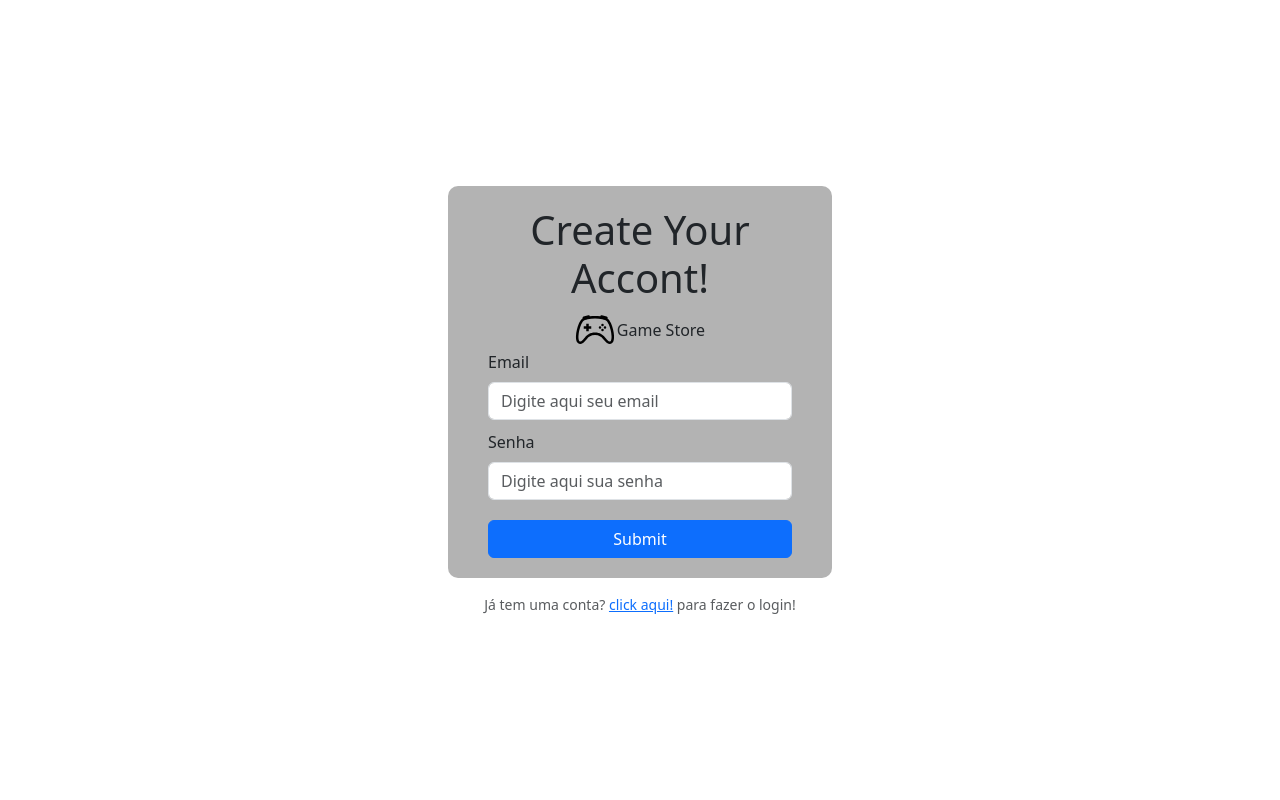
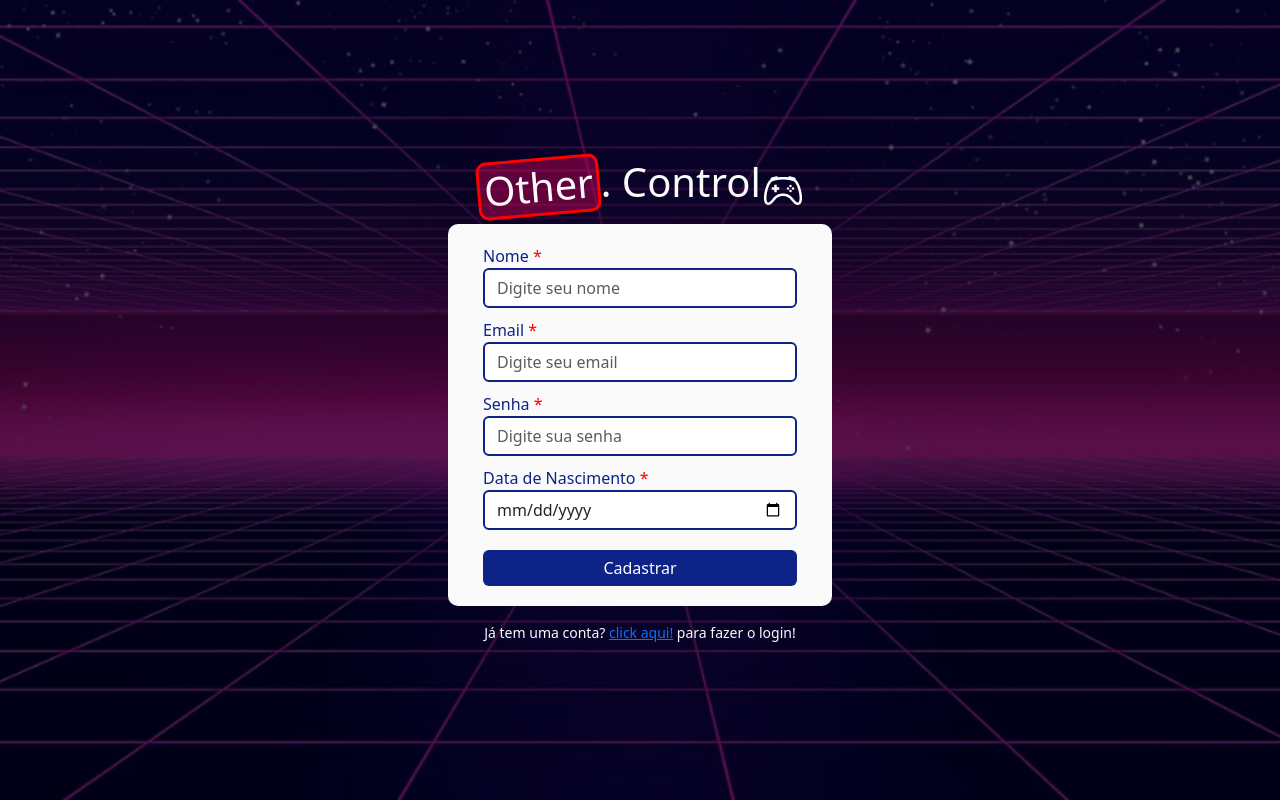
Before and after one commit to Xav86/projeto-E-commerce, a Vue app in the folder programa/client/: page /register in a window 1280 px wide. Built offline with nearby package versions, Linux system fonts and the light colour scheme.

Commit message:
feito tela de cadastro e função de cadastro

```diff
--- a/programa/client/public/index.html
+++ b/programa/client/public/index.html
@@ -5,7 +5,7 @@
     <meta http-equiv="X-UA-Compatible" content="IE=edge">
     <meta name="viewport" content="width=device-width,initial-scale=1.0">
     <link rel="icon" href="<%= BASE_URL %>controller.svg">
-    <title>Game Commerce</title>
+    <title>Other Control</title>
   </head>
   <body>
     <noscript>
--- a/programa/client/src/views/LoginView.vue
+++ b/programa/client/src/views/LoginView.vue
@@ -14,8 +14,10 @@
             <form @submit.prevent="logar()">
                 <label for="email" class="form-label">Email</label>
                 <input type="email" class="form-control" id="email" name="email" v-model="email" placeholder="Digite seu email" required>
+
                 <label for="password" class="form-label">Senha</label>
                 <input type="password" class="form-control" id="password" name="password" v-model="password" placeholder="Digite sua senha" required>
+
                 <button type="submit" class="btn btn-primary">Logar</button>
             </form>
         </div>
@@ -43,8 +45,6 @@ export default {
     },
     methods: {
         async logar() {
-            console.log("Email:", this.email);
-            console.log("Password:", this.password);
 
             try {
                 const result = await axios.post('http://localhost:8919/login', {
--- a/programa/client/src/views/RegisterView.vue
+++ b/programa/client/src/views/RegisterView.vue
@@ -1,36 +1,102 @@
 <template>
+    <div class="background">
         <div class="login">
+            <div v-if="this.error" class="alert-error" role="alert">
+                <img src="@/assets/icons/exclamation-triangle-fill.svg" alt="alert Icon" class="icon">
+                <div>
+                    <p>{{ textError }}</p>
+                </div>
+            </div>
+            <div v-if="this.success" class="alert-success" role="alert">
+                <img src="@/assets/icons/exclamation-triangle-fill.svg" alt="alert Icon" class="icon">
+                <div>
+                    <p>{{ textSuccess }} <router-link to="/login">clique aqui para fazer o login! </router-link></p>
+                </div>
+            </div>
+            <div>
+                <LogoComponent />
+            </div>
             <div class="login-content">
-          <div class="header-title">
-              <div class="logo">
-                  <img src="@/assets/icons/controller.svg" alt="Controle na logo" class="icon">
-                  <router-link class="navbar-brand" to="/">Game Store</router-link>
-              </div>
-              <h1>Create Your Accont!</h1>
-          </div>
-          <form>
-              <label for="email" class="form-label">Email</label>
-              <input type="email" class="form-control" id="email" name="email" placeholder="Digite aqui seu email">
+                <form @submit.prevent="create()">
+                    <label for="name">Nome <span>*</span> </label>
+                    <input type="text" class="form-control" id="name" name="name" placeholder="Digite seu nome" v-model="name" required>
 
-              <label for="password" class="form-label">Senha</label>
-              <input type="password" class="form-control" id="password" name="password" placeholder="Digite aqui sua senha">
+                    <label for="email" class="form-label">Email <span>*</span> </label>
+                    <input type="email" class="form-control" id="email" name="email" placeholder="Digite seu email" v-model="email" required>
 
-              <button type="submit" class="btn btn-primary">Submit</button>
+                    <label for="password" class="form-label">Senha <span>*</span> </label>
+                    <input type="password" class="form-control" id="password" name="password" placeholder="Digite sua senha" v-model="password" required>
 
+                    <label for="date-nasc">Data de Nascimento <span>*</span> </label>
+                    <input type="date" class="form-control" id="date_nasc" name="date_nasc" placeholder="Digite sua data de nascimento" v-model="date_nasc" required>
+
+                    <button type="submit" class="btn btn-primary">Cadastrar</button>
                 </form>
             </div>
             <div class="form-text mt-3">Já tem uma conta? <router-link to="/login">click aqui!</router-link> para fazer o login!</div>
         </div>
+    </div>
   </template>
 
 <script>
+import axios from 'axios';
+import LogoComponent from '@/components/logo/LogoComponent.vue';
 
 export default {
-      name: 'RegisterView'
+    name: 'RegisterView',
+    components: {
+        LogoComponent
+    },
+    data() {
+        return {
+            name: '',
+            email: '',
+            password: '',
+            date_nasc: '',
+            error: false,
+            textError: '',
+            success: false,
+            textSuccess: ''
+        }
+    },
+    methods: {
+        async create() {
+            try {
+                const result = await axios.post('http://localhost:8919/user', {
+                    name: this.name,
+                    email: this.email,
+                    password: this.password,
+                    date_nasc: this.date_nasc
+                });
+
+                console.log(result)
+                this.textSuccess = result.data.msg;
+                this.error = false;
+                this.success = true;
+
+            } catch(error) {
+                this.textError = error.response.data.error;
+                this.success = false;
+                this.error = true;
+
+            }
+        }
+    }
 }
 </script>
 
 <style scoped>
+    .background {
+        background-image: url('@/assets/images/retro-background.png');
+        background-repeat: no-repeat;
+        background-size: cover;
+        background-position-x: center;
+    }
+
+    .login-content span {
+        color: #ff0000;
+    }
+
     .login {
         display: flex;
         flex-direction: column;
@@ -38,26 +104,93 @@
         justify-content: center;
         width: 100%;
         height: 100vh;
+
+        color: #fafafa;
+        background-color: #000000a3;
     }
 
     .login-content {
         display: flex;
         flex-direction: column;
+        justify-content: center;
         width: 30%;
+        min-width: 330px;
+        max-width: 30%;
+
+        padding: 20px 35px;
+        border-radius: 10px;
+        background-color: #fafafa;
+    }
+
+    .alert-error {
+        display: flex;
+        flex-direction: row;
+        gap: 7px;
+        align-items: center;
         justify-content: center;
-          padding: 20px 40px;
-          background-color: #b3b3b3;
+
+        padding: 10px 20px;
+        margin-bottom: 17px;
+        background-color: #fa02615d;
+        border: 3px solid #ff0000;
         border-radius: 10px;
-          min-width: 375px;
+    }
+
+    .alert-success {
+        display: flex;
+        flex-direction: row;
+        gap: 7px;
+        align-items: center;
+        justify-content: center;
+
+        padding: 10px 20px;
+        margin-bottom: 17px;
+        background-color: #0d2917;
+        border: 3px solid #00ff00;
+        border-radius: 10px;
+    }
+
+    .alert-error p {
+        margin: 0;
+        color: #fafafa;
+    }
+
+    .alert-success p {
+        margin: 0;
+        color: #fafafa;
+    }
+
+    label {
+        margin: 0;
+        color: #0d2388;
     }
 
     .login-content input {
         margin-bottom: 10px;
+        border: 2px solid #0d2388;
     }
 
     .login-content button {
         margin-top: 10px;
         width: 100%;
+
+        background-color: #0d2388;
+        border: none;
+    }
+
+    .login-content button:hover {
+        margin-top: 10px;
+        width: 100%;
+
+        background-color: #3808bd;
+    }
+
+    .login-content button:active {
+        background-color: #360099;
+    }
+
+    .form-text {
+        color: #fafafa;
     }
 
     .align-center {
@@ -67,28 +200,4 @@
         justify-content: center;
     }
 
-      .logo {
-          display: flex;
-          width: 100%;
-          justify-content: center;
-          flex-direction: row;
-          align-items: center;
-          gap: 2px;
-      }
-
-      .icon {
-          width: 40px;
-      }
-
-      h1 {
-        text-align: center;
-      }
-
-      .header-title {
-        display: flex;
-        flex-direction: column-reverse;
-        justify-content: space-between;
-
-      }
-
 </style>
```
Lines whose indentation alone changed are shown as unchanged.
